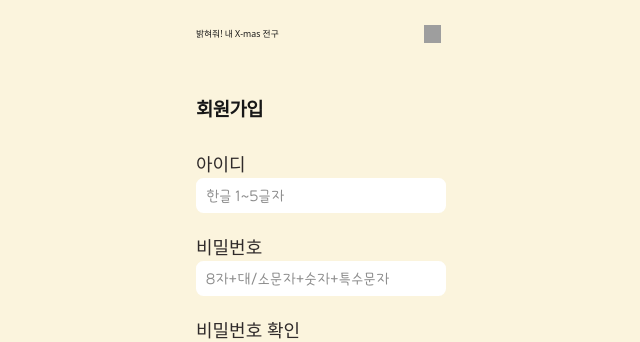
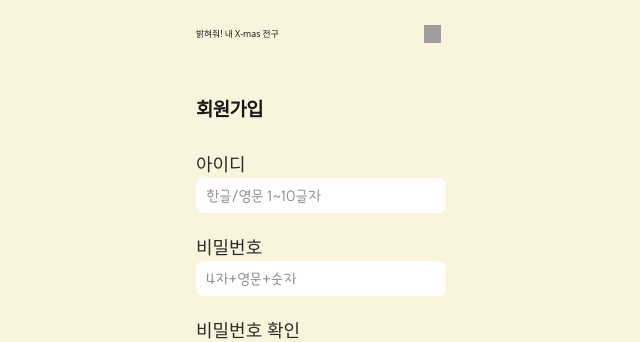
Before and after one commit to All-About-Smile/xmas-lights-frontend, a React (Vite) app: page /register in a window 1280 px wide. Shown: the top 342 px of the page, without its empty margins (319-959 px from the left). Built offline with nearby package versions, Linux system fonts and the light colour scheme; no server answers; grey boxes are pictures that could not be loaded; a web font is replaced by a local one.

Commit message:
아이디 비밀번호 정책 수정

```diff
--- a/src/pages/RegisterPage.tsx
+++ b/src/pages/RegisterPage.tsx
@@ -22,13 +22,17 @@ function RegisterPage() {
   const [errorMsg, setErrorMsg] = useState<string | null>(null);
 
   // ✅ 유효성 검사 정규식
-  // 닉네임: 한글 1~5글자
-  const nicknameRegex = /^[가-힣]{1,5}$/;
 
-  // 비밀번호: 최소 8자 + 대문자/소문자/숫자/특수문자 포함
-  // (특수문자: 공백 제외, 어떤 기호든 OK)
-  const passwordRegex =
-    /^(?=.*[a-z])(?=.*[A-Z])(?=.*\d)(?=.*[^\w\s]).{8,}$/;
+  // 아이디: 한글/영문 1~10자 (숫자/특수문자/공백 불가)
+  // - 한글: 가-힣
+  // - 영문: a-zA-Z
+  const nicknameRegex = /^[가-힣a-zA-Z]{1,10}$/;
+
+  // 비밀번호: 최소 4자 + 영문 + 숫자 포함(특수문자/대문자 필수 X)
+  // - (?=.*[A-Za-z]) 영문 최소 1개
+  // - (?=.*\d) 숫자 최소 1개
+  // - .{4,} 4자 이상
+  const passwordRegex = /^(?=.*[A-Za-z])(?=.*\d).{4,}$/;
 
   // 이메일: 기본 형식 체크(너무 빡세게 검증하지 않는 버전)
   const emailRegex = /^[^\s@]+@[^\s@]+\.[^\s@]+$/;
@@ -45,15 +49,13 @@ function RegisterPage() {
 
     // 2) 닉네임 체크
     if (!nicknameRegex.test(id)) {
-      setErrorMsg("아이디는 한글 1~5글자로 입력해줘.");
+      setErrorMsg("아이디는 한글/영문 1~10글자로 입력해줘.");
       return;
     }
 
     // 3) 비밀번호 규칙 체크
     if (!passwordRegex.test(password)) {
-      setErrorMsg(
-        "비밀번호는 8자리 이상 + 대문자/소문자/숫자/특수문자를 모두 포함해야 해."
-      );
+      setErrorMsg("비밀번호는 4자리 이상이며 영문과 숫자를 모두 포함해야 해.");
       return;
     }
 
@@ -101,7 +103,7 @@ function RegisterPage() {
           <Input
             value={id}
             onChange={(e) => setId(e.target.value)}
-            placeholder="한글 1~5글자"
+            placeholder="한글/영문 1~10글자"
             autoComplete="nickname"
             className="h-14 rounded-xl border-none bg-[#F8EFD4] shadow-[0_4px_10px_rgba(0,0,0,0.08)]"
           />
@@ -113,7 +115,7 @@ function RegisterPage() {
             type="password"
             value={password}
             onChange={(e) => setPassword(e.target.value)}
-            placeholder="8자+대/소문자+숫자+특수문자"
+            placeholder="4자+영문+숫자"
             autoComplete="new-password"
             className="h-14 rounded-xl border-none bg-[#F8EFD4] shadow-[0_4px_10px_rgba(0,0,0,0.08)]"
           />
```
